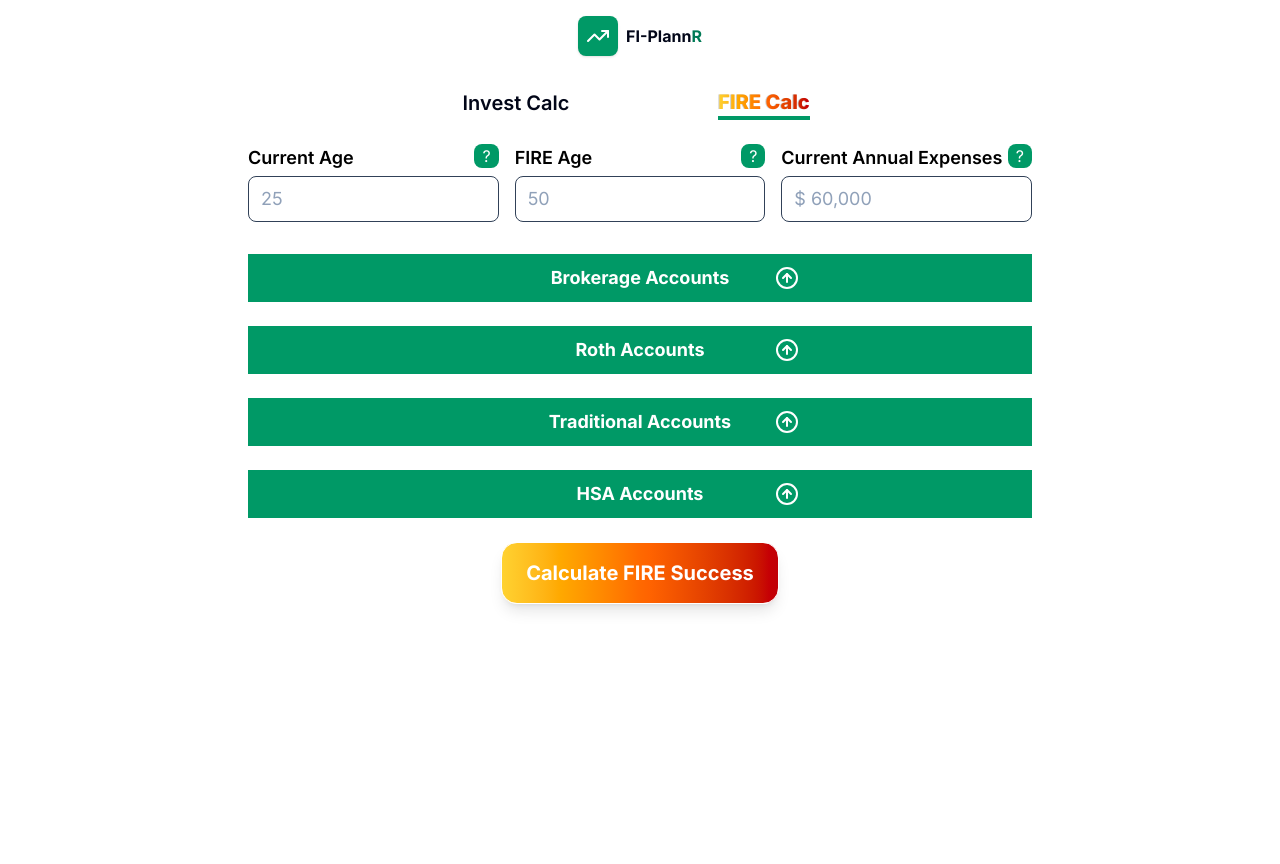
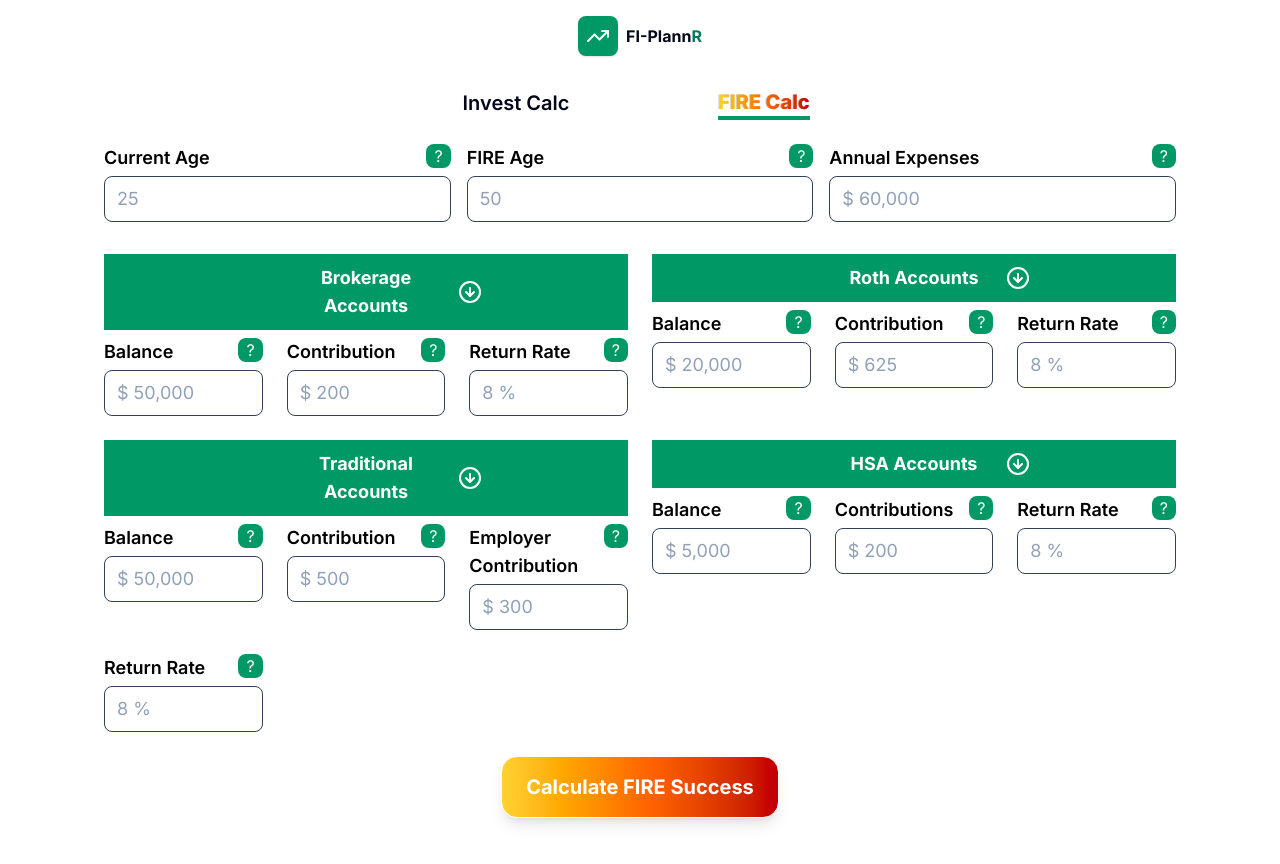
Before and after one commit to jwilliams21/fi-plannr, a React (Vite) app: page /fire in a window 1280 px wide. Shown: the top 864 px of the page. Before the commit the page ends 800 px from the top, so only its background shows below. Built offline with nearby package versions, Linux system fonts and the light colour scheme.

Commit message:
FireInput CSS positioning

```diff
--- a/src/components/FireCalculatorForm.jsx
+++ b/src/components/FireCalculatorForm.jsx
@@ -20,7 +20,7 @@ export default function FireCalculatorForm({ onCalculated }) {
     }
 
     return (
-        <form className='flex flex-col items-center w-full' onSubmit={handleSubmit(onSubmit)} autoComplete='off'>
+        <form className='flex flex-col items-center w-full mx-auto md:w-7/8' onSubmit={handleSubmit(onSubmit)} autoComplete='off'>
             <FireInputs
                 register={register}
                 errors={errors}
--- a/src/components/FireInputs.jsx
+++ b/src/components/FireInputs.jsx
@@ -4,10 +4,10 @@ import { Button } from './ui/Button';
 import { ArrowUpCircle, ArrowDownCircle } from 'lucide-react';
 
 export default function FireInputs({register, errors}) {
-    const [brokerageOpen, setBrokerageOpen] = useState(false);
-    const [rothOpen, setRothOpen] = useState(false);
-    const [traditionalOpen, setTraditionalOpen] = useState(false);
-    const [hsaOpen, setHsaOpen] = useState(false);
+    const [brokerageOpen, setBrokerageOpen] = useState(true);
+    const [rothOpen, setRothOpen] = useState(true);
+    const [traditionalOpen, setTraditionalOpen] = useState(true);
+    const [hsaOpen, setHsaOpen] = useState(true);
 
     function toggleBrokerage() {
         setBrokerageOpen(!brokerageOpen);
@@ -27,7 +27,7 @@ export default function FireInputs({register, errors}) {
 
     return (
         <div className='p-6 w-full flex flex-col'>
-            <div className='grid grid-cols-1 gap-4 md:grid-cols-3'>
+            <div className='grid grid-cols-1 gap-4 md:grid-cols-3 '>
                 <InputField
                     id='currentAge'
                     name='currentAge'
@@ -62,7 +62,7 @@ export default function FireInputs({register, errors}) {
                     id='currentAnnualExpenses'
                     name='currentAnnualExpenses'
                     registration={register('currentAnnualExpenses', { valueAsNumber: true })}
-                    label='Current Annual Expenses'
+                    label='Annual Expenses'
                     type='number'
                     labelVariant='base'
                     labelInfoVariant='base'
@@ -74,8 +74,7 @@ export default function FireInputs({register, errors}) {
                 />
             </div>
 
-            <div className='mt-6 md:grid-cols-4 md:mt-8'>
-                <div className='flex flex-col gap-6'>
+            <div className='flex flex-col gap-6 mt-6 md:mt-8 xl:grid xl:grid-cols-2'>
                 <div className='flex flex-col gap-2'>
                     <div
                     className='cursor-pointer flex gap-2 justify-center items-center text-lg font-bold border-2 border-emerald-600 bg-emerald-600 text-white text-center
@@ -98,7 +97,7 @@ export default function FireInputs({register, errors}) {
                             id='totalBrokerage'
                             name='totalBrokerage'
                             registration={register('totalBrokerage', { valueAsNumber: true })}
-                                label='Total Brokerage Balance'
+                            label='Balance'
                             type='number'
                             labelVariant='base'
                             labelInfoVariant='base'
@@ -113,7 +112,7 @@ export default function FireInputs({register, errors}) {
                             id='brokerageContribution'
                             name='brokerageContribution'
                             registration={register('brokerageContribution', { valueAsNumber: true })}
-                                label='Brokerage Contribution'
+                            label='Contribution'
                             type='number'
                             labelVariant='base'
                             labelInfoVariant='base'
@@ -128,7 +127,7 @@ export default function FireInputs({register, errors}) {
                             id='brokerageReturnRate'
                             name='brokerageReturnRate'
                             registration={register('brokerageReturnRate', { valueAsNumber: true })}
-                                label='Brokerage Return Rate'
+                            label='Return Rate'
                             type='number'
                             labelVariant='base'
                             labelInfoVariant='base'
@@ -163,7 +162,7 @@ export default function FireInputs({register, errors}) {
                             id='totalRoth'
                             name='totalRoth'
                             registration={register('totalRoth', { valueAsNumber: true })}
-                                label='Total Roth Balance'
+                            label='Balance'
                             type='number'
                             labelVariant='base'
                             labelInfoVariant='base'
@@ -178,7 +177,7 @@ export default function FireInputs({register, errors}) {
                             id='rothContribution'
                             name='rothContribution'
                             registration={register('rothContribution', { valueAsNumber: true })}
-                                label='Roth Contribution'
+                            label='Contribution'
                             type='number'
                             labelVariant='base'
                             labelInfoVariant='base'
@@ -193,7 +192,7 @@ export default function FireInputs({register, errors}) {
                             id='rothReturnRate'
                             name='rothReturnRate'
                             registration={register('rothReturnRate', { valueAsNumber: true })}
-                                label='Roth Return Rate'
+                            label='Return Rate'
                             type='number'
                             labelVariant='base'
                             labelInfoVariant='base'
@@ -223,12 +222,12 @@ export default function FireInputs({register, errors}) {
                         </div>}
                     </div>
                     {traditionalOpen &&
-                        <div className='flex flex-col gap-2 lg:grid lg:grid-cols-4 lg:gap-6'>
+                    <div className='flex flex-col gap-2 lg:grid lg:grid-cols-3 lg:gap-6'>
                         <InputField
                             id='totalTraditional'
                             name='totalTraditional'
                             registration={register('totalTraditional', { valueAsNumber: true })}
-                                label='Total Traditional Balance'
+                            label='Balance'
                             type='number'
                             labelVariant='base'
                             labelInfoVariant='base'
@@ -243,7 +242,7 @@ export default function FireInputs({register, errors}) {
                             id='traditionalContribution'
                             name='traditionalContribution'
                             registration={register('traditionalContribution', { valueAsNumber: true })}
-                                label='Traditional Contribution'
+                            label='Contribution'
                             type='number'
                             labelVariant='base'
                             labelInfoVariant='base'
@@ -258,7 +257,7 @@ export default function FireInputs({register, errors}) {
                             id='traditionalEmployerContribution'
                             name='traditionalEmployerContribution'
                             registration={register('traditionalEmployerContribution', { valueAsNumber: true })}
-                                label='Traditional Employer Contribution'
+                            label='Employer Contribution'
                             type='number'
                             labelVariant='base'
                             labelInfoVariant='base'
@@ -273,7 +272,7 @@ export default function FireInputs({register, errors}) {
                             id='traditionalReturnRate'
                             name='traditionalReturnRate'
                             registration={register('traditionalReturnRate', { valueAsNumber: true })}
-                                label='traditional Return Rate'
+                            label='Return Rate'
                             type='number'
                             labelVariant='base'
                             labelInfoVariant='base'
@@ -308,7 +307,7 @@ export default function FireInputs({register, errors}) {
                             id='totalHsa'
                             name='totalHsa'
                             registration={register('totalHsa', { valueAsNumber: true })}
-                                label='Total HSA Balance'
+                            label='Balance'
                             type='number'
                             labelVariant='base'
                             labelInfoVariant='base'
@@ -324,7 +323,7 @@ export default function FireInputs({register, errors}) {
                             id='hsaContributions'
                             name='hsaContributions'
                             registration={register('hsaContributions', { valueAsNumber: true })}
-                                label='HSA Contributions'
+                            label='Contributions'
                             type='number'
                             labelVariant='base'
                             labelInfoVariant='base'
@@ -339,7 +338,7 @@ export default function FireInputs({register, errors}) {
                             id='hsaReturnRate'
                             name='hsaReturnRate'
                             registration={register('hsaReturnRate', { valueAsNumber: true })}
-                                label='HSA Return Rate'
+                            label='Return Rate'
                             type='number'
                             labelVariant='base'
                             labelInfoVariant='base'
@@ -352,8 +351,6 @@ export default function FireInputs({register, errors}) {
                     </div>}
                 </div>
             </div>
-            </div>
-
         </div>
     )
 }
--- a/src/pages/FireCalculator.jsx
+++ b/src/pages/FireCalculator.jsx
@@ -16,7 +16,7 @@ export default function FireCalculator() {
     };
 
     return (
-        <div className='flex flex-col gap-12 mb-12 md:px-24 lg:px-56'>
+        <div className='flex flex-col gap-12 mb-12'>
             <FireCalculatorForm onCalculated={handleCalculated} />
             <FireDashboard results={fireResults} />
         </div>
```
Lines whose indentation alone changed are shown as unchanged.
